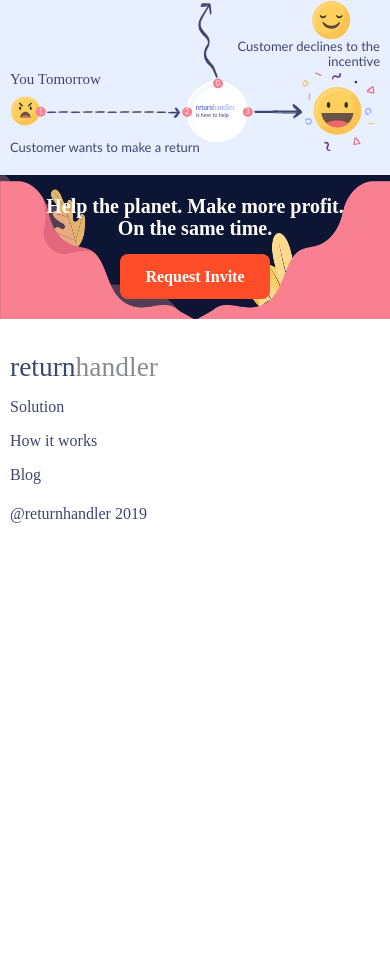
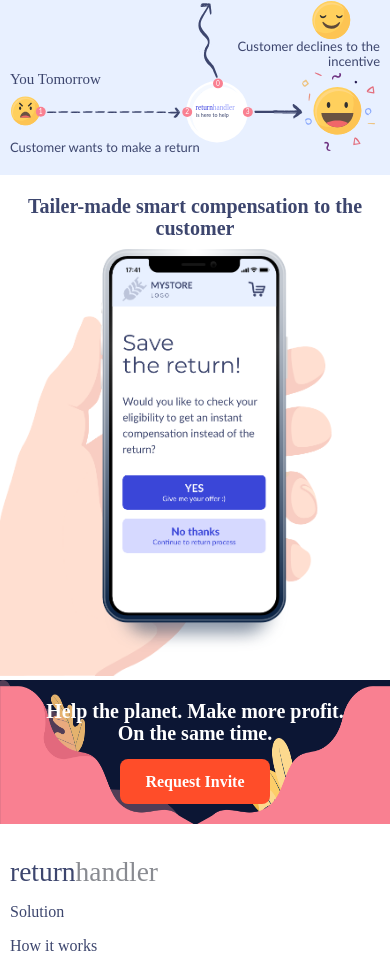
Before and after one commit to rudmm/returnHandler, a plain HTML site: page solution.html in a window 390 px wide. Shown: the part 1700-2668 px from the top of the page. Before the commit the page ends 2268 px from the top, so only its background shows below. Drawn offline with nearby package versions, Linux system fonts and the light colour scheme; a web font is replaced by a local one.

Commit message:
phone section

```diff
--- a/assets/scss/style.scss
+++ b/assets/scss/style.scss
@@ -644,6 +644,32 @@ a{
 
 //end section emoji
 
+//begin phone section
+
+.phone{
+    padding-top: 145px;
+    .section-title  *{
+        text-align: center;
+        font-family: 'Montserrat';
+        font-weight: 900;
+        font-size: 45px;
+        line-height: 55px;
+        letter-spacing: 0;
+        color: #3D466E;
+        opacity: 1;
+        margin-bottom: 50px;
+    }
+    .phone_image{
+        text-align: center;
+        vertical-align: bottom;
+        img{
+            transform: translateX(-15%);
+        }
+    }
+}
+
+//end phone section
+
 //begin section platform
 
 .platform{
@@ -1037,6 +1063,18 @@ a{
 
     //end emoji
 
+    //begin phone section
+
+.phone{
+    padding-top: 50px;
+    .section-title  *{
+        font-size: 33px;
+        line-height: 44px;
+    }
+}
+
+//end phone section
+
     //begin help section
 
     .help{
@@ -1083,7 +1121,9 @@ a{
     //end header
 
     //begin flex section
-
+    .infosection{
+        margin-bottom: 20px;
+    }
     .info{
         margin-top: 20px;
         margin-bottom: 0;
@@ -1115,6 +1155,7 @@ a{
     //begin emoji
 
     .emoji{
+        padding: 20px 10px;
         .emoji_image{
             .emoji_image_title{
                 font-size: 26px;
@@ -1128,6 +1169,14 @@ a{
     }
 
     //end emoji
+
+    //begin phone section
+
+    .phone{
+        padding-top: 20px;
+    }
+
+    //end phone section
 
     //begin platform section
     .platform{
@@ -1341,6 +1390,17 @@ a{
 
     //end emoji
 
+    //begin phone section
+
+     .phone{
+        .section-title > *{
+            font-size: 30px;
+            line-height: 35px;
+        }
+    }
+
+    //end phone section
+
     //begin help section
 
     .help{
@@ -1492,6 +1552,21 @@ a{
 
     //end emoji
 
+    //begin phone section
+
+    .phone{
+        .section-title > *{
+            font-size: 20px;
+            line-height: 22px;
+            margin-bottom: 10px;
+            br{
+                display: none;
+            }
+        }
+    }
+
+    //end phone section
+
     //begin help section
 
     .help{
--- a/solution.html
+++ b/solution.html
@@ -140,6 +140,22 @@
 
                 <!--end emoji section-->
 
+                <!--begin phone section-->
+
+                <section class="phone">
+                    <div class="section-title">
+                        <h2>Tailer-made smart compensation <br> to the customer</h2>
+                    </div>
+                    <div class="phone_image">
+                        <img src="assets/img/solution/phone.png" alt="phone" class="img-fluid">
+                    </div>
+                </section>
+
+                <!--end phone section-->
+
+
+                <!--begin help section-->
+
                 <section class="help">
                     <div class="help_content">
                         <div class="help_content_title">
```
Also changed, not shown: assets/css/style.css, assets/img/solution/Group 1154.png (deleted), assets/img/solution/phone.png (added).
